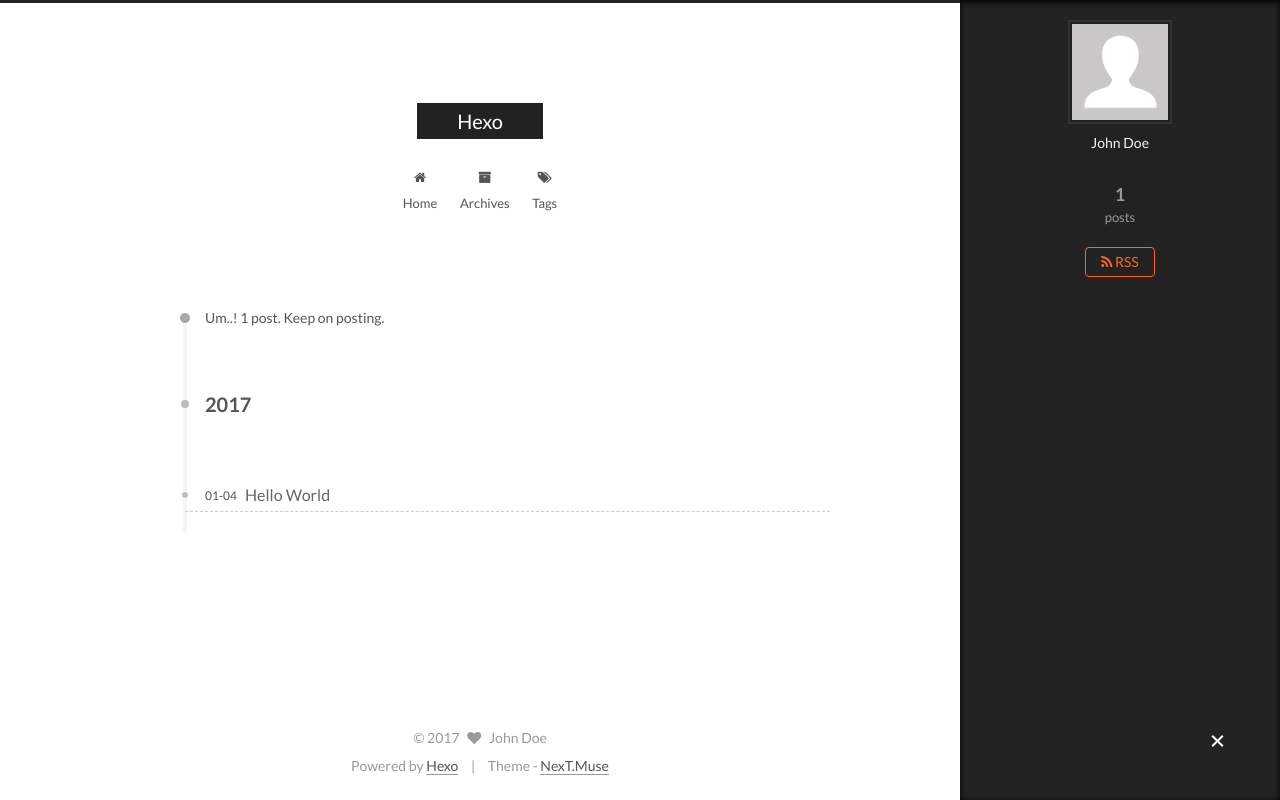
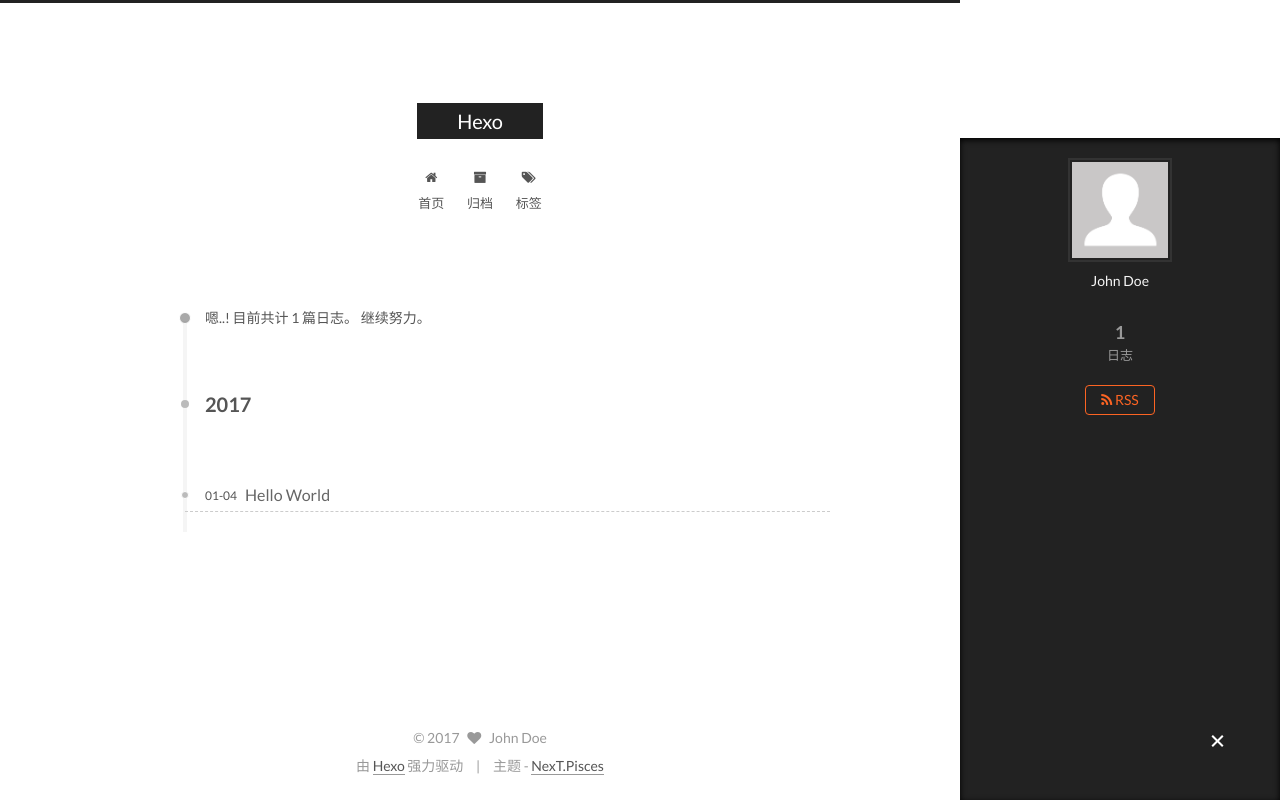
Before and after one commit to xuezechao2012/xuezechao2012.github.io, a plain HTML site: page archives/2017/01/index.html in a window 1280 px wide. Both pictures are taken after a click on the element 1217 px from the left and 742 px from the top of the page. Drawn offline with Linux system fonts and the light colour scheme.

Commit message:
Site updated: 2017-02-12 20:18:50

```diff
--- a/2017/01/04/hello-world/index.html
+++ b/2017/01/04/hello-world/index.html
@@ -5,7 +5,7 @@
 
 
 
-<html class="theme-next muse use-motion" lang="">
+<html class="theme-next pisces use-motion" lang="zh-Hans">
 <head>
   <meta charset="UTF-8"/>
 <meta http-equiv="X-UA-Compatible" content="IE=edge" />
@@ -108,13 +108,13 @@
   var NexT = window.NexT || {};
   var CONFIG = {
     root: '/',
-    scheme: 'Muse',
+    scheme: 'Pisces',
     sidebar: {"position":"left","display":"post"},
     fancybox: true,
     motion: true,
     duoshuo: {
       userId: '0',
-      author: 'Author'
+      author: '博主'
     },
     algolia: {
       applicationID: '',
@@ -137,7 +137,7 @@
   <title> Hello World | Hexo </title>
 </head>
 
-<body itemscope itemtype="http://schema.org/WebPage" lang="">
+<body itemscope itemtype="http://schema.org/WebPage" lang="zh-Hans">
 
 
 
@@ -194,7 +194,7 @@
 
               <i class="menu-item-icon fa fa-fw fa-home"></i> <br />
 
-            Home
+            首页
           </a>
         </li>
 
@@ -204,7 +204,7 @@
 
               <i class="menu-item-icon fa fa-fw fa-archive"></i> <br />
 
-            Archives
+            归档
           </a>
         </li>
 
@@ -214,7 +214,7 @@
 
               <i class="menu-item-icon fa fa-fw fa-tags"></i> <br />
 
-            Tags
+            标签
           </a>
         </li>
 
@@ -284,7 +284,7 @@
                 <i class="fa fa-calendar-o"></i>
               </span>
 
-                <span class="post-meta-item-text">Posted on</span>
+                <span class="post-meta-item-text">发表于</span>
 
               <time title="Post created" itemprop="dateCreated datePublished" datetime="2017-01-04T21:35:34+08:00">
                 2017-01-04
@@ -398,10 +398,10 @@
 
         <ul class="sidebar-nav motion-element">
           <li class="sidebar-nav-toc sidebar-nav-active" data-target="post-toc-wrap" >
-            Table of Contents
+            文章目录
           </li>
           <li class="sidebar-nav-overview" data-target="site-overview">
-            Overview
+            站点概览
           </li>
         </ul>
 
@@ -420,7 +420,7 @@
             <div class="site-state-item site-state-posts">
               <a href="/archives">
                 <span class="site-state-item-count">1</span>
-                <span class="site-state-item-name">posts</span>
+                <span class="site-state-item-name">日志</span>
               </a>
             </div>
 
@@ -495,13 +495,13 @@
 
 
 <div class="powered-by">
-  Powered by <a class="theme-link" href="https://hexo.io">Hexo</a>
+  由 <a class="theme-link" href="https://hexo.io">Hexo</a> 强力驱动
 </div>
 
 <div class="theme-info">
-  Theme -
+  主题 -
   <a class="theme-link" href="https://github.com/iissnan/hexo-theme-next">
-    NexT.Muse
+    NexT.Pisces
   </a>
 </div>
 
@@ -569,6 +569,13 @@
 
 
 
+  <script type="text/javascript" src="/js/src/affix.js?v=5.1.0"></script>
+
+  <script type="text/javascript" src="/js/src/schemes/pisces.js?v=5.1.0"></script>
+
+
+
+
   <script type="text/javascript" src="/js/src/scrollspy.js?v=5.1.0"></script>
 <script type="text/javascript" src="/js/src/post-details.js?v=5.1.0"></script>
 
--- a/archives/2017/01/index.html
+++ b/archives/2017/01/index.html
@@ -5,7 +5,7 @@
 
 
 
-<html class="theme-next muse use-motion" lang="">
+<html class="theme-next pisces use-motion" lang="zh-Hans">
 <head>
   <meta charset="UTF-8"/>
 <meta http-equiv="X-UA-Compatible" content="IE=edge" />
@@ -99,13 +99,13 @@
   var NexT = window.NexT || {};
   var CONFIG = {
     root: '/',
-    scheme: 'Muse',
+    scheme: 'Pisces',
     sidebar: {"position":"left","display":"post"},
     fancybox: true,
     motion: true,
     duoshuo: {
       userId: '0',
-      author: 'Author'
+      author: '博主'
     },
     algolia: {
       applicationID: '',
@@ -125,10 +125,10 @@
 
 
 
-  <title> Archive | Hexo </title>
+  <title> 归档 | Hexo </title>
 </head>
 
-<body itemscope itemtype="http://schema.org/WebPage" lang="">
+<body itemscope itemtype="http://schema.org/WebPage" lang="zh-Hans">
 
 
 
@@ -185,7 +185,7 @@
 
               <i class="menu-item-icon fa fa-fw fa-home"></i> <br />
 
-            Home
+            首页
           </a>
         </li>
 
@@ -195,7 +195,7 @@
 
               <i class="menu-item-icon fa fa-fw fa-archive"></i> <br />
 
-            Archives
+            归档
           </a>
         </li>
 
@@ -205,7 +205,7 @@
 
               <i class="menu-item-icon fa fa-fw fa-tags"></i> <br />
 
-            Tags
+            标签
           </a>
         </li>
 
@@ -237,7 +237,7 @@
 
 
 
-      Um..! 1 post. Keep on posting.
+      嗯..! 目前共计 1 篇日志。 继续努力。
     </span>
 
 
@@ -329,7 +329,7 @@
             <div class="site-state-item site-state-posts">
               <a href="/archives">
                 <span class="site-state-item-count">1</span>
-                <span class="site-state-item-name">posts</span>
+                <span class="site-state-item-name">日志</span>
               </a>
             </div>
 
@@ -388,13 +388,13 @@
 
 
 <div class="powered-by">
-  Powered by <a class="theme-link" href="https://hexo.io">Hexo</a>
+  由 <a class="theme-link" href="https://hexo.io">Hexo</a> 强力驱动
 </div>
 
 <div class="theme-info">
-  Theme -
+  主题 -
   <a class="theme-link" href="https://github.com/iissnan/hexo-theme-next">
-    NexT.Muse
+    NexT.Pisces
   </a>
 </div>
 
@@ -462,6 +462,13 @@
 
 
 
+  <script type="text/javascript" src="/js/src/affix.js?v=5.1.0"></script>
+
+  <script type="text/javascript" src="/js/src/schemes/pisces.js?v=5.1.0"></script>
+
+
+
+
 
     <script type="text/javascript" id="motion.page.archive">
       $('.archive-year').velocity('transition.slideLeftIn');
```
Also changed, not shown: archives/2017/index.html (+20 -13 lines), archives/index.html (+20 -13 lines), index.html (+19 -12 lines).
